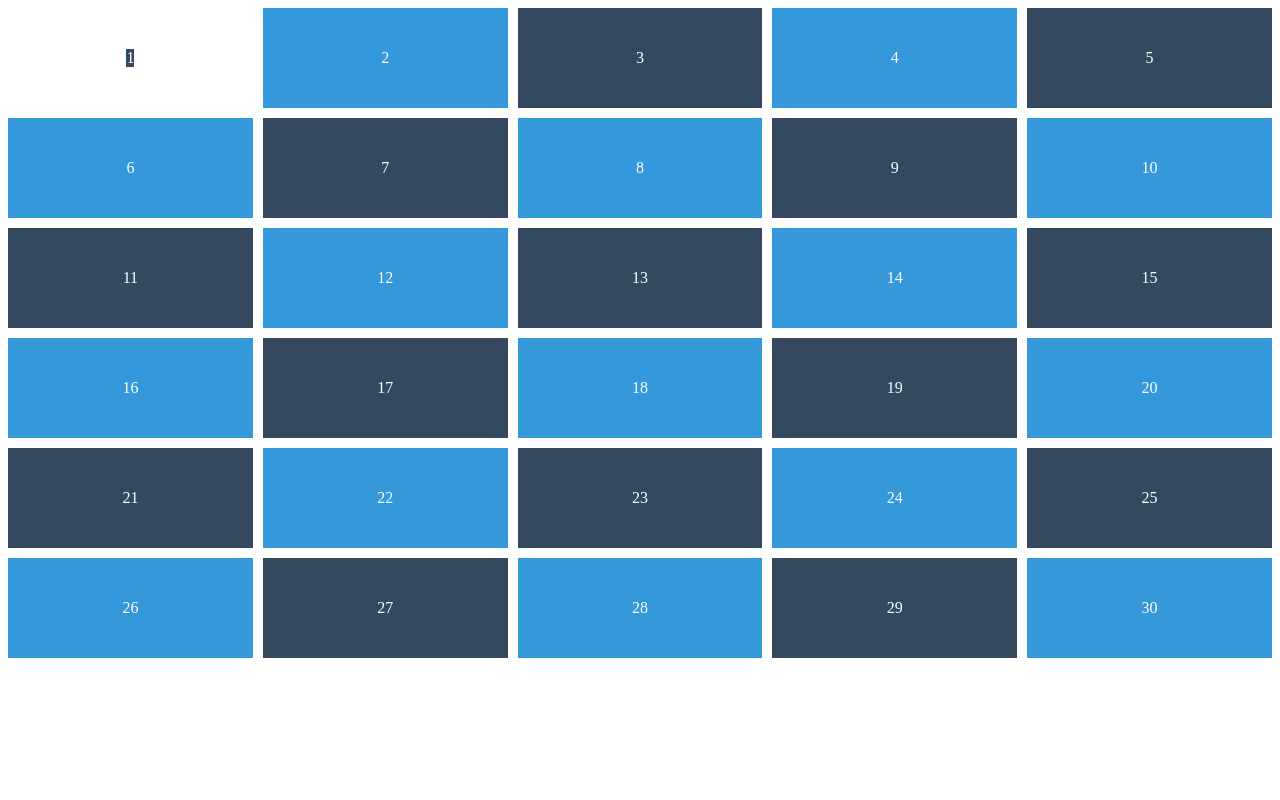
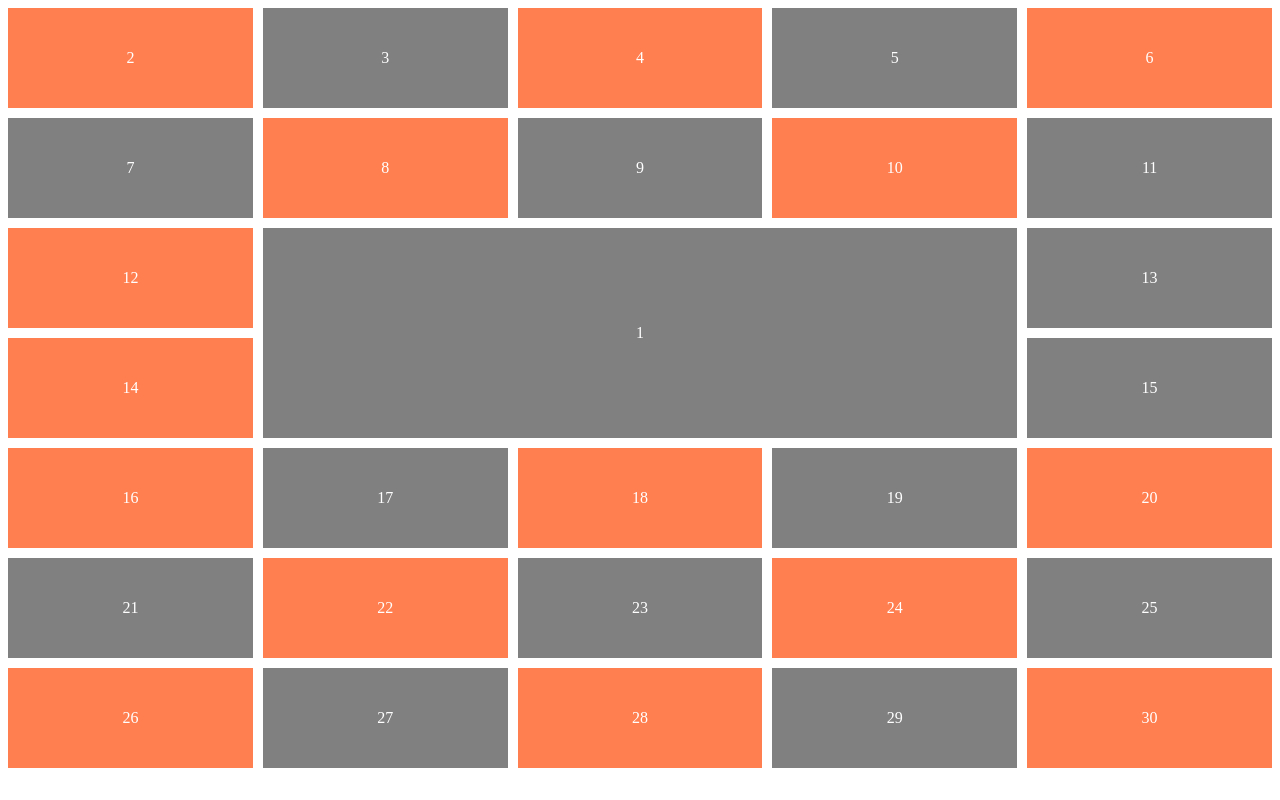
Before and after one commit to chrisms91/css-practice, a plain HTML site: page grid.html in a window 1280 px wide. Drawn offline with Linux system fonts and the light colour scheme.

Commit message:
grid done

```diff
--- a/grid.html
+++ b/grid.html
@@ -9,33 +9,30 @@
    <style>
      .father {
        display: grid;
+       grid-auto-rows: 100px;
        grid-gap: 10px;
-       grid-auto-rows: 100px;
        grid-template-columns: repeat(5, 1fr);
      }
 
      .box {
        display: flex;
+       justify-content: center;
        align-items: center;
-       justify-content: center;
        color: white;
      }
 
      .box:first-child {
-       justify-self: center;
-       align-self: center;
-       /* grid-row: span 5;
-       grid-column: span 3; */
-
+       grid-area: 3 / 2 / 5 / 5;
      }
 
      .box:nth-child(even) {
-       background-color: #3498db;
+       background-color: coral;
      }
 
      .box:nth-child(odd) {
-       background-color: #34495e;
+       background-color: grey;
      }
+
 
 
    </style>
@@ -43,7 +40,6 @@
 
  <body>
    <div class="father">
-     <!-- .box*30>{$} 라인 30개 shortcut -->
      <div class="box">1</div>
      <div class="box">2</div>
      <div class="box">3</div>
```
